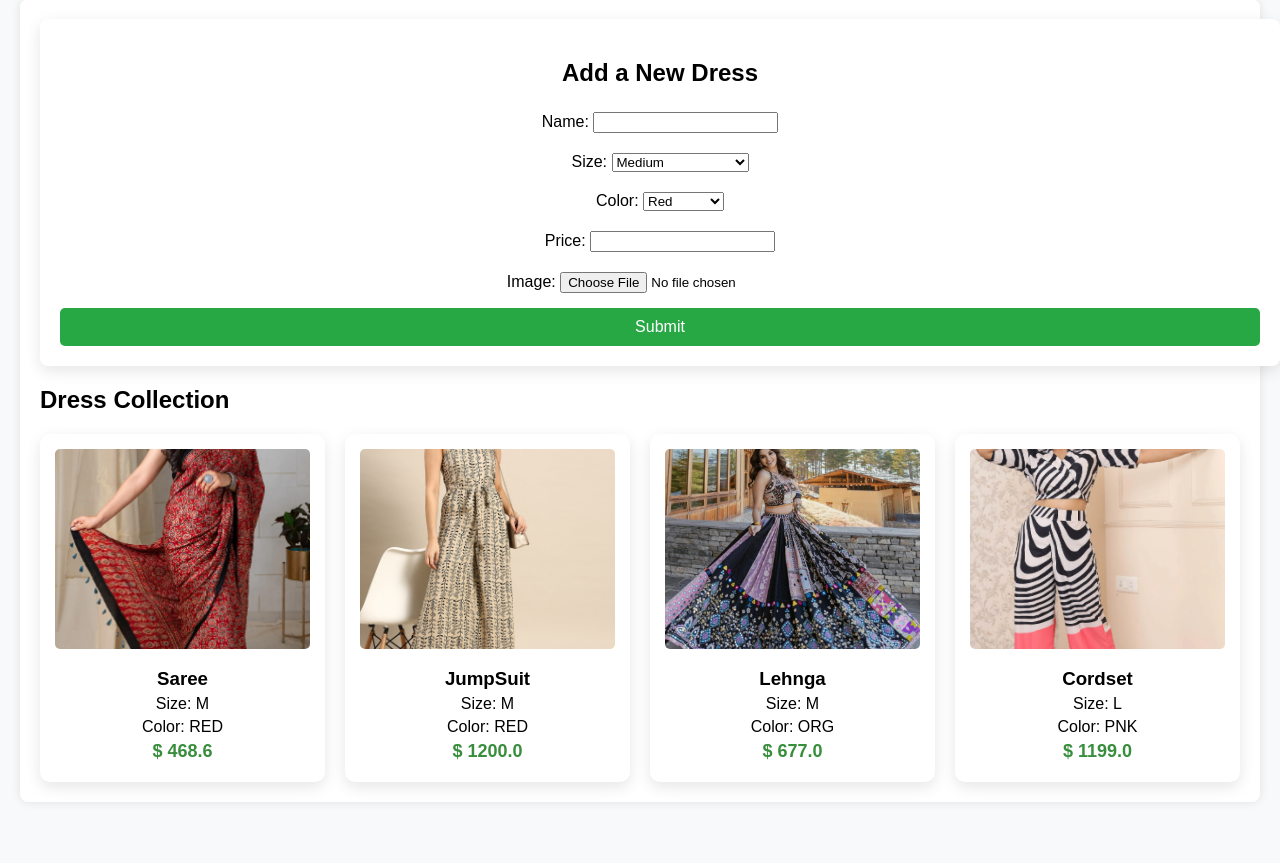
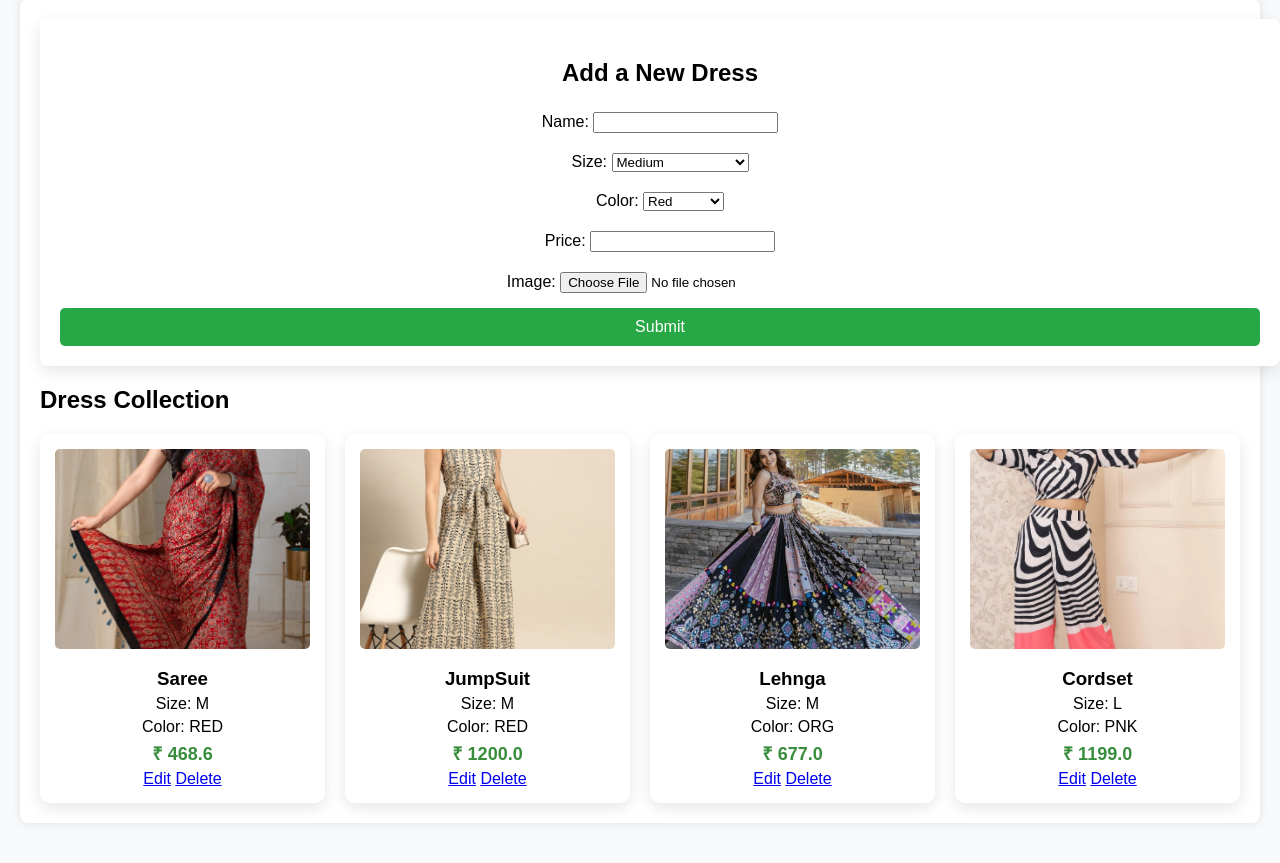
Before and after one commit to AmoghShukla/Django_EliteMart_Project, a Django app: page /clothing/ in a window 1280 px wide. Shown: the part 21-884 px from the top of the page. Before the commit the page ends 804 px from the top, so only its background shows below. Run offline with Django 5.2, Linux system fonts and the light colour scheme; data comes from the database, SQL or seed files in the repository; both versions use the stored data as it was after the commit.

Commit message:
Final Commit

```diff
--- /dev/null
+++ b/clothing/templates/clothing/confirm_delete.html
@@ -0,0 +1,6 @@
+<h2>Are you sure you want to delete "{{product.name}}"?</h2>
+<form method ='POST'>
+    {% csrf_token %}
+    <button type="submit" class="btn btn-danger">delete</button>
+    <a href = "{% url 'home' %}" class="btn btn-secondary">cancel</a>
+</form>
--- a/clothing/templates/clothing/fashion.html
+++ b/clothing/templates/clothing/fashion.html
@@ -102,8 +102,10 @@
                 <h3>{{ product.name }}</h3>
                 <p>Size: {{ product.size }}</p>
                 <p>Color: {{ product.color }}</p>
-                <p class="price">$ {{ product.price }}</p>
+                <p class="price">₹ {{ product.price }}</p>
                 <p>{{ product.description }}</p>
+                <a href="{% url 'edit_product' product.id %}" class="btn btn-primary">Edit</a>
+                <a href="{% url 'delete_product' product.id %}" class="btn btn-danger">Delete</a>
             </div>
             {% endfor %}
         </div>
--- a/clothing/urls.py
+++ b/clothing/urls.py
@@ -3,4 +3,6 @@ from clothing import views
 
 urlpatterns = [
     path('', views.clothing, name='clothing'),
+    path('edit/<int:product_id>/', views.edit_product, name='edit_product'),
+    path('delete/<int:product_id>/', views.delete_product, name='delete_product'),
 ]
--- a/clothing/views.py
+++ b/clothing/views.py
@@ -1,4 +1,4 @@
-from django.shortcuts import render, HttpResponse
+from django.shortcuts import render, get_object_or_404, redirect
 from clothing.models import product
 from .forms import ProductForm
 
@@ -13,3 +13,25 @@ def clothing(request):
             form.save()
             form = ProductForm()
     return render(request, "clothing/fashion.html", {"pro_img":pro_img, "form":form})
+
+def edit_product(request, product_id):
+    Product = get_object_or_404(product, id=product_id)
+
+    if request.method == "POST":
+        form = ProductForm(request.POST, request.FILES, instance=Product) # request.POST = Text File,
+        if form.is_valid():
+            form.save()
+            return redirect('clothing')
+    else:
+        form = ProductForm(instance=Product)
+
+    return render(request, 'clothing/edit_product.html',{'form':form})
+
+def delete_product(request, product_id):
+    Product = get_object_or_404(product, id=product_id)
+
+    if request.method == "POST":
+        Product.delete()
+        return redirect('clothing')
+
+    return render(request, 'clothing/confirm_delete.html',{'product':product})
```
Also changed, not shown: clothing/templates/clothing/edit_product.html (added, +7 -0 lines), db.sqlite3, media/product_img/cordset.png (added), media/product_img/jumpsuit_PreLXuB.jpg (added), media/product_img/lehnga.png (added).
